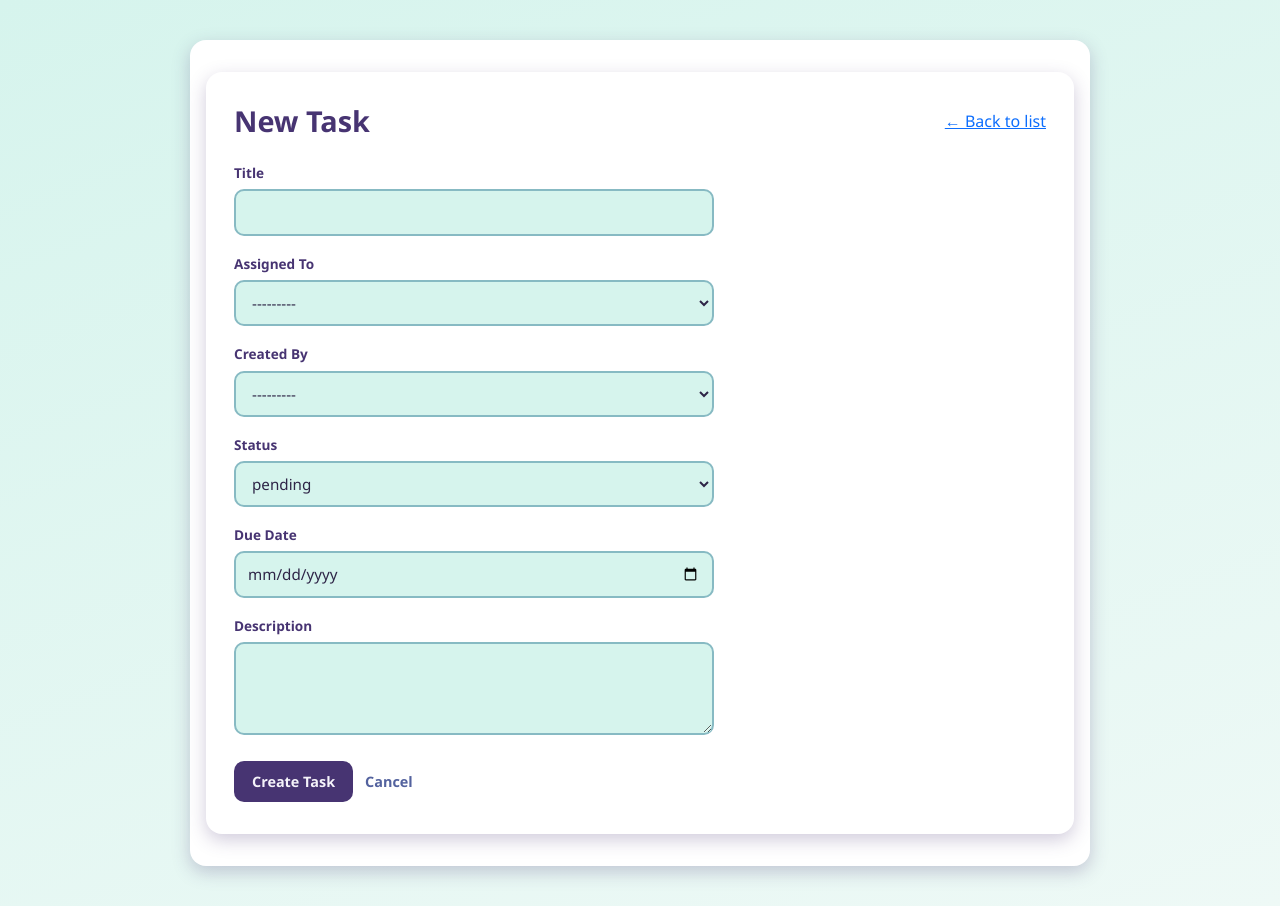
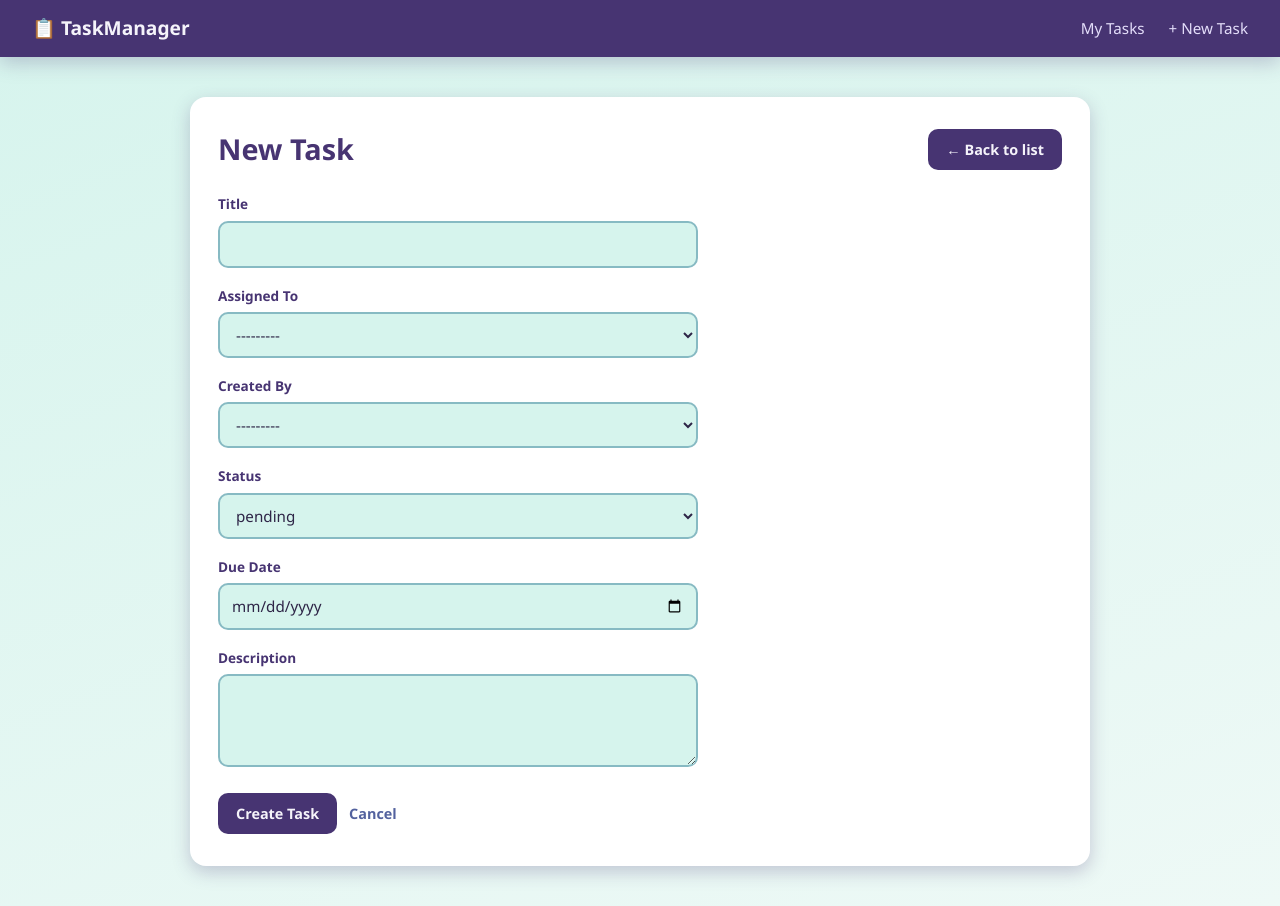
Before and after one commit to Ixxloo/Task-Management-System, a Django app: page /create/ in a window 1280 px wide. Run offline with Django 5.2, Linux system fonts and the light colour scheme; some libraries are stand-ins or nearby versions.

Commit message:
Implement a simple navigation bar.

```diff
--- a/tasks/static/tas/css/style.css
+++ b/tasks/static/tas/css/style.css
@@ -32,7 +32,54 @@ body {
     font-family: 'Segoe UI', Roboto, Arial, sans-serif;
     background: linear-gradient(160deg, var(--color-light) 0%, #eef9f6 100%);
     color: var(--text-on-light);
+}
+
+/* ---------- Navigation bar ---------- */
+.navbar-custom {
+    display: flex;
+    align-items: center;
+    justify-content: space-between;
+    background-color: var(--color-dark);
+    padding: 14px 32px;
+    box-shadow: var(--shadow-md);
+}
+
+.navbar-brand {
+    color: var(--text-on-dark);
+    font-size: 1.2rem;
+    font-weight: 700;
+    text-decoration: none;
+}
+
+.navbar-links {
+    display: flex;
+    gap: 24px;
+}
+
+.navbar-links a {
+    color: #e4defa;
+    text-decoration: none;
+    font-size: 0.95rem;
+    font-weight: 500;
+    transition: color var(--transition);
+}
+
+.navbar-links a:hover {
+    color: var(--text-on-dark);
+    text-decoration: underline;
+}
+
+.page-body {
     padding: 40px 16px;
+}
+
+@media (max-width: 480px) {
+    .navbar-custom {
+        flex-direction: column;
+        align-items: flex-start;
+        gap: 10px;
+        padding: 14px 20px;
+    }
 }
 
 /* ---------- Page wrapper ---------- */
--- a/tasks/templates/tas/base.html
+++ b/tasks/templates/tas/base.html
@@ -11,14 +11,19 @@
             <link rel="stylesheet" href="{% static 'tas/css/style.css' %}">
 
     </head>
-    <body style="background-color:#f0e9b6b3;">
-        <div class="container" >
-            <div class="row">
+    <body>
+        <nav class="navbar-custom">
+            <a href="{% url 'task_list' %}" class="navbar-brand">📋 TaskManager</a>
+            <div class="navbar-links">
+                <a href="{% url 'task_list' %}">My Tasks</a>
+                <a href="{% url 'task_creating' %}">+ New Task</a>
+            </div>
+        </nav>
+
+        <div class="page-body">
         {% block content %}
             {% endblock %}
-            </div>
         </div>
-
 
         <script src="{% static 'tas/js/jquery-4.0.0.min.js' %}"></script>
         <script src="{% static 'tas/js/popper.min.js' %}"></script>
--- a/tasks/templates/tas/task_form.html
+++ b/tasks/templates/tas/task_form.html
@@ -6,7 +6,7 @@
 
     <div class="app-header">
         <h1>{% if form.instance.pk %}Edit Task{% else %}New Task{% endif %}</h1>
-        <a href="{% url 'task_list' %}" class="btn-edit">← Back to list</a>
+        <a href="{% url 'task_list' %}" class="btn-add">← Back to list</a>
     </div>
 
     <form method="POST" class="task-form-vertical" novalidate>
```
